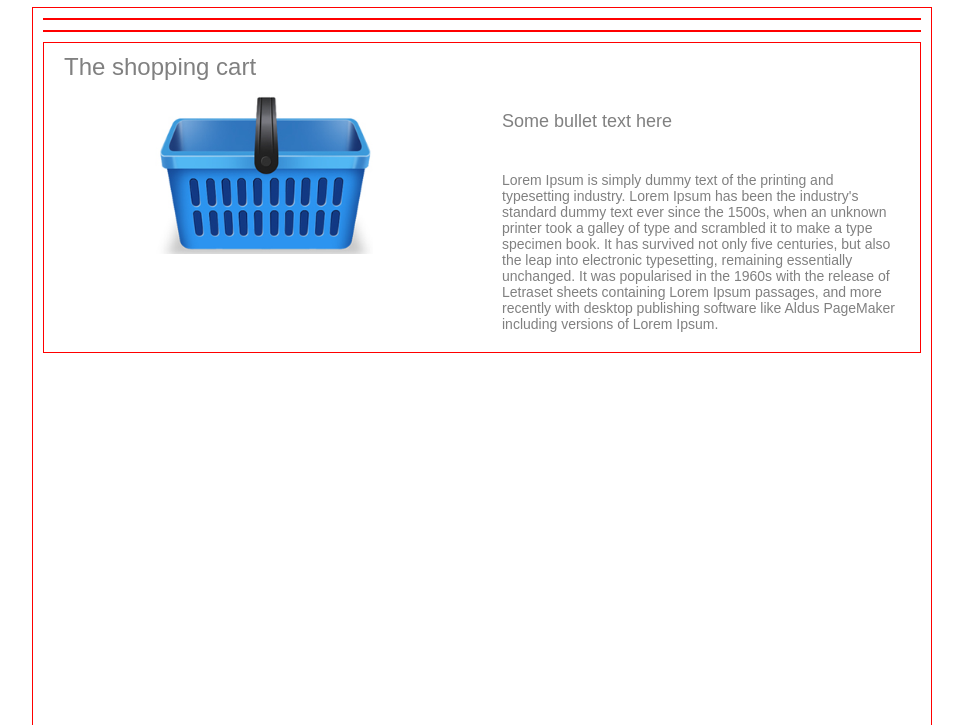
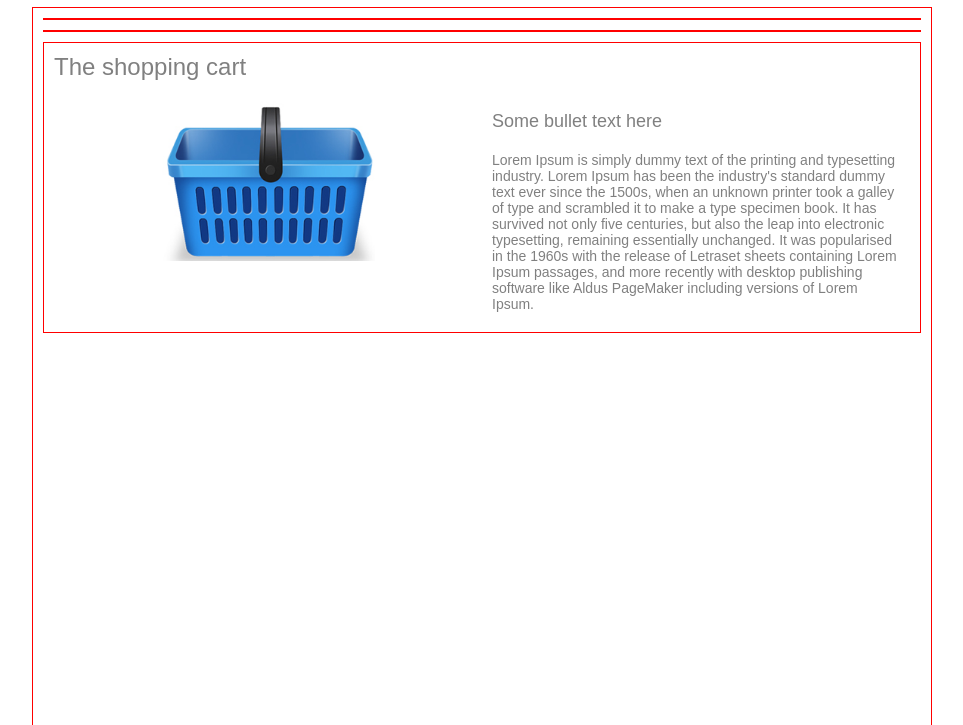
Before and after one commit to anhzin/practice_fullstack, a plain HTML site: page index.html in a window 1280 px wide. Shown: the part 75-800 px from the top of the page, without its empty margins (158-1121 px from the left). Drawn offline with Linux system fonts and the light colour scheme.

Commit message:
improve code for shopping cart

```diff
--- a/css.css
+++ b/css.css
@@ -32,7 +32,7 @@ body {
     text-align: center;
 }
 
-.page .footer .copyright {
+.page .copyright {
     line-height: 70px;
     font-family: Arial, Helvetica, sans-serif;
     font-size: 10pt;
@@ -100,11 +100,9 @@ body {
 }
 
 .shopping-cart #header {
+    display: block;
     text-align: left;
     padding: 10px;
-}
-
-.shopping-cart #header span {
     font-family: Arial, Helvetica, sans-serif;
     font-size: 24px;
     color: gray;
@@ -112,33 +110,42 @@ body {
     padding: 10px;
 }
 
+.content-shopping-cart {
+    margin: 10px;
+}
+
 .shopping-cart .image {
     display: inline-block;
     width: 50%;
     float: left;
 }
-.shopping-cart .image img{
+
+.shopping-cart img {
     width: 50%;
 }
+
 .shopping-cart .right {
     display: inline-block;
     width: 50%;
 }
-.shopping-cart .right .title{
+
+.shopping-cart .title {
     display: block;
-    padding: 20px;
+    padding: 10px;
     text-align: left;
     font-family: Arial, Helvetica, sans-serif;
     font-size: 18px;
     color: gray;
 }
-.shopping-cart .right .description{
+
+.shopping-cart .description {
     display: block;
-    padding: 20px;
+    padding: 10px;
     text-align: left;
     font-family: Arial, Helvetica, sans-serif;
     font-size: 14px;
     color: gray;
 }
 
+
 /*end shopping-cart  */
--- a/index.html
+++ b/index.html
@@ -27,13 +27,10 @@
             <!-- end services  -->
             <!-- shopping-cart  -->
             <div class="shopping-cart">
-                <div id="header">
-                    <span>
+                <span id="header">
                     The shopping cart
-                    </span>
-                </div>
-                <div>
-
+                </span>
+                <div class="content-shopping-cart">
                     <div class="image">
                         <img src="shopping-cart.png" alt="" />
                     </div>
```
